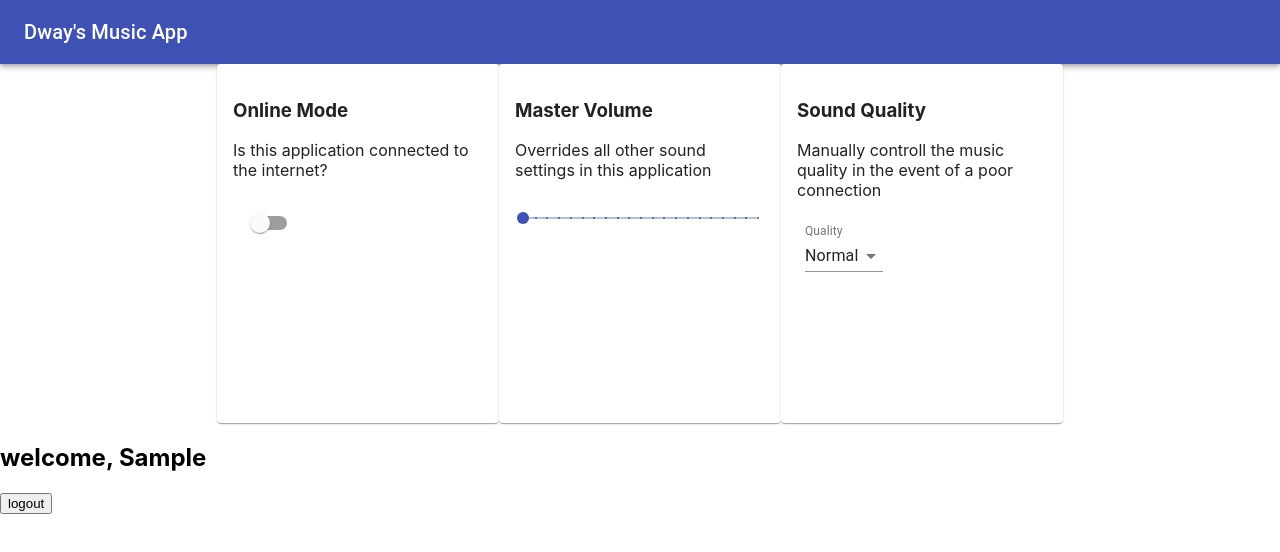
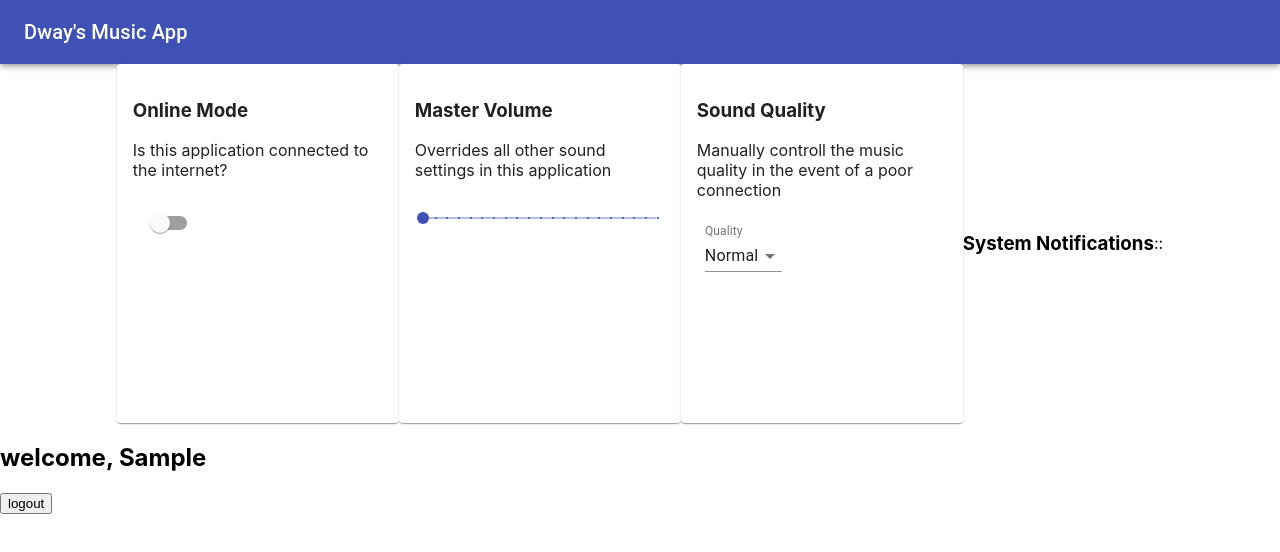
Before and after one commit to Dwaylan/music-app, a React (Create React App) app: page / in a window 1280 px wide. Both pictures are taken after typing "Sample", "Sample123" into the empty fields and a click on the button "LOGIN". Shown: the top 552 px of the page. Built offline with nearby package versions, Linux system fonts and the light colour scheme.

Commit message:
got the quality notifications for the last two cards. I need to get the first card working before I can add a quality notification

```diff
--- a/src/components/Card/Card1.js
+++ b/src/components/Card/Card1.js
@@ -113,6 +113,24 @@ function Cards(props) {
           </CardContent>
         </Card>
       </Grid>
+      <h3>System Notifications</h3>
+      {level > 80 ? (
+        <p>
+          Warning: Listening to music at a high volume could cause long term
+          hearing loss
+        </p>
+      ) : (
+        <p>:</p>
+      )}
+
+      {zone === 1 ? (
+        <p>
+          Warning: Music quality is degraded. Increase quality if your
+          connection allows is
+        </p>
+      ) : (
+        <p>:</p>
+      )}
     </Grid>
   );
 }
```
Also changed, not shown: 1 other file (tests, documents, lock files or other folders).
